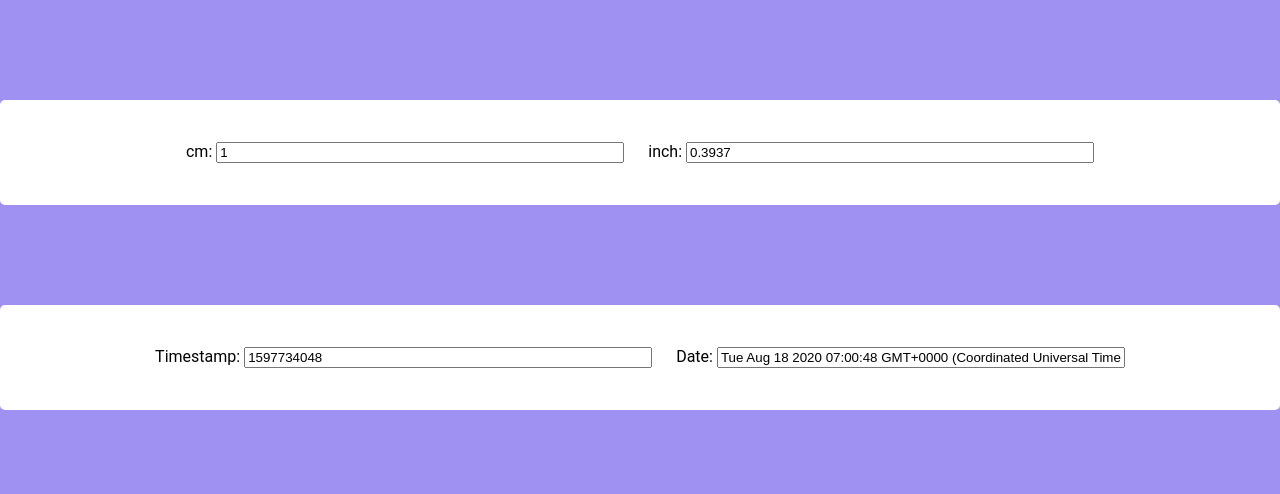
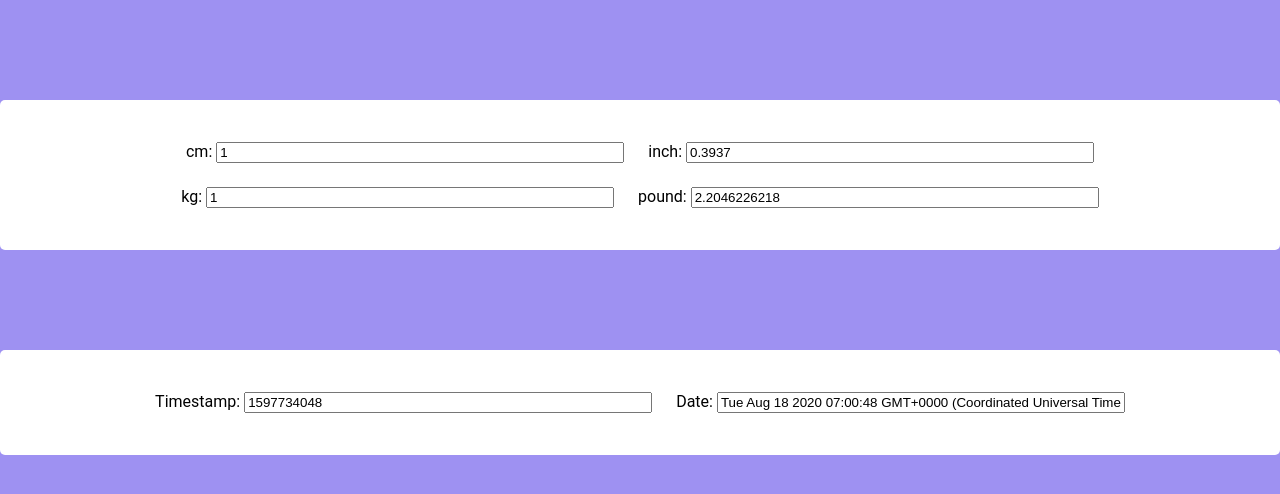
Before and after one commit to LuPoYi/converter, a React (Create React App) app: page / in a window 1280 px wide. Shown: the top 494 px of the page. Built offline with nearby package versions, Linux system fonts and the light colour scheme.

Commit message:
Add kg to pound

```diff
--- a/src/components/MeasurementUnit.js
+++ b/src/components/MeasurementUnit.js
@@ -2,26 +2,46 @@ import React, { Component } from 'react';
 
 
 class MeasurementUnit extends Component {
+  cmInchRatio = 0.3937
+  kgPoundRatio = 2.2046226218
+
   constructor() {
     super()
     this.state = {
       cmInput: 1,
       inchInput: 0.3937,
+      kgInput: 1,
+      poundInput: 2.2046226218,
+
     }
     this.cmHandleChange = this.cmHandleChange.bind(this)
     this.inchHandleChange = this.inchHandleChange.bind(this)
+    this.kgHandleChange = this.kgHandleChange.bind(this)
+    this.poundHandleChange = this.poundHandleChange.bind(this)
   }
 
   cmHandleChange(event) {
     this.setState({
-      cmInput: event.target.value,
-      inchInput: (event.target.value * 0.3937).toFixed(4)
+      kgInput: event.target.value,
+      poundInput: (event.target.value * this.cmInchRatio).toFixed(4)
     })
   }
   inchHandleChange(event) {
     this.setState({
-      cmInput: (event.target.value / 0.3937).toFixed(4),
-      inchInput: event.target.value
+      kgInput: (event.target.value / this.cmInchRatio).toFixed(4),
+      poundInput: event.target.value
+    })
+  }
+  kgHandleChange(event) {
+    this.setState({
+      kgInput: event.target.value,
+      poundInput: (event.target.value * this.kgPoundRatio).toFixed(4)
+    })
+  }
+  poundHandleChange(event) {
+    this.setState({
+      kgInput: (event.target.value / this.kgPoundRatio).toFixed(4),
+      poundInput: event.target.value
     })
   }
 
@@ -35,6 +55,12 @@ class MeasurementUnit extends Component {
         <div className="item">
           inch: <input onChange={this.inchHandleChange} value={this.state.inchInput}></input>
         </div>
+        <div className="item">
+          kg: <input onChange={this.kgHandleChange} value={this.state.kgInput}></input>
+        </div>
+        <div className="item">
+          pound: <input onChange={this.poundHandleChange} value={this.state.poundInput}></input>
+        </div>
       </div >
     )
   }
```
